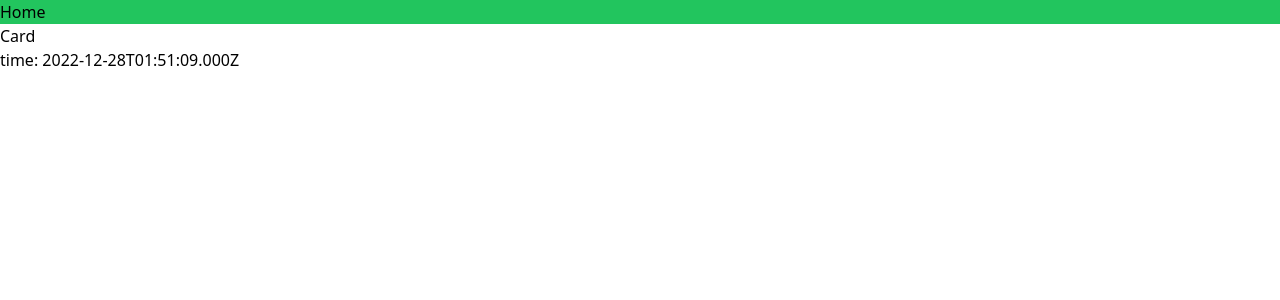
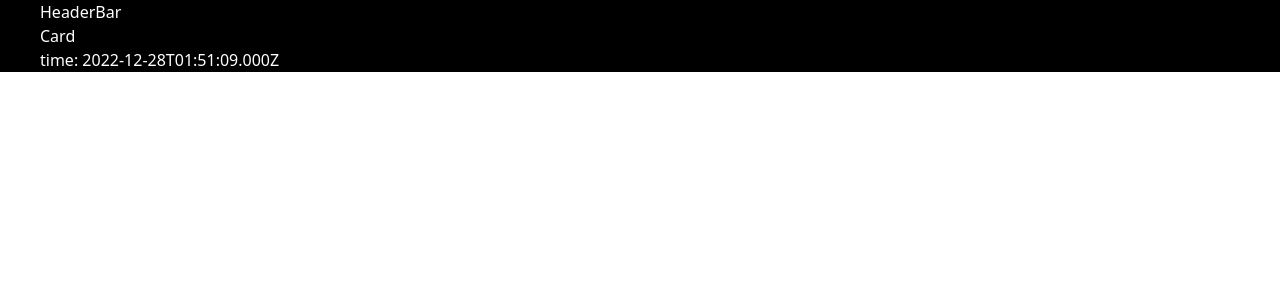
Before and after one commit to KuHell/-Test-nextPortfolio, a Next.js app: page / in a window 1280 px wide. Shown: the top 300 px of the page. Built offline with nearby package versions, Linux system fonts and the light colour scheme.

Commit message:
전체 레이아웃 1200px로 고정

```diff
--- /dev/null
+++ b/components/layout/HeaderBar.tsx
@@ -0,0 +1,7 @@
+import React from 'react';
+
+const HeaderBar = () => {
+  return <>HeaderBar</>;
+};
+
+export default HeaderBar;
--- /dev/null
+++ b/components/layout/Layout.tsx
@@ -0,0 +1,16 @@
+import React from 'react';
+import { Props } from '../../types';
+import HeaderBar from './HeaderBar';
+
+const Layout = (props: Props) => {
+  return (
+    <div className='flex content-center justify-center w-full text-white bg-black'>
+      <div className='w-[1200px]'>
+        <HeaderBar />
+        <main>{props.children}</main>
+      </div>
+    </div>
+  );
+};
+
+export default Layout;
--- a/pages/_app.tsx
+++ b/pages/_app.tsx
@@ -1,6 +1,11 @@
 import type { AppProps } from 'next/app';
+import Layout from '../components/layout/Layout';
 import '../styles/global.css';
 
 export default function App({ Component, pageProps }: AppProps) {
-  return <Component {...pageProps} />;
+  return (
+    <Layout>
+      <Component {...pageProps} />
+    </Layout>
+  );
 }
--- a/pages/index.tsx
+++ b/pages/index.tsx
@@ -11,7 +11,6 @@ export const getStaticProps: GetStaticProps = async () => {
 const Home = (props: { time: string }) => {
   return (
     <div>
-      <h1 className='bg-green-500'>Home</h1>
       <Card time={props.time} />
     </div>
   );
--- /dev/null
+++ b/types/index.ts
@@ -0,0 +1,10 @@
+/* Types collection */
+import React from 'react';
+
+export type CardProps = {
+  time: String;
+};
+
+export type Props = {
+  children: React.ReactNode;
+};
```
Also changed, not shown: components/Card.tsx (+2 -5 lines).
